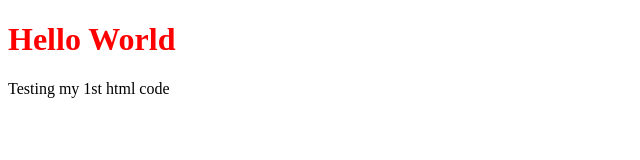
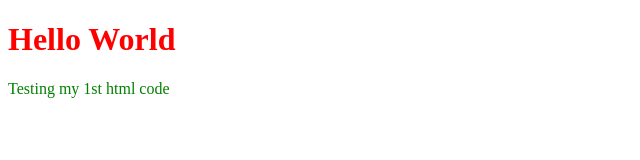
Before and after one commit to Asad-Zaidi/Hello-World, a website: page index.html in a window 1280 px wide. Shown: the full height of the page, 0-640 px from the left. Drawn offline with Linux system fonts and the light colour scheme.

Commit message:
paragraph

```diff
--- a/style.css
+++ b/style.css
@@ -1,3 +1,7 @@
 h1{
-    color:red;
+  color:red;
 }
+
+p {
+    color: green;
+}
```
